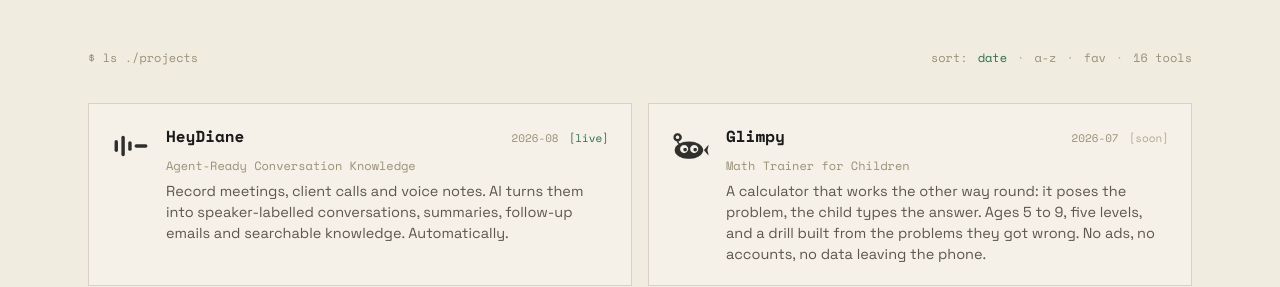
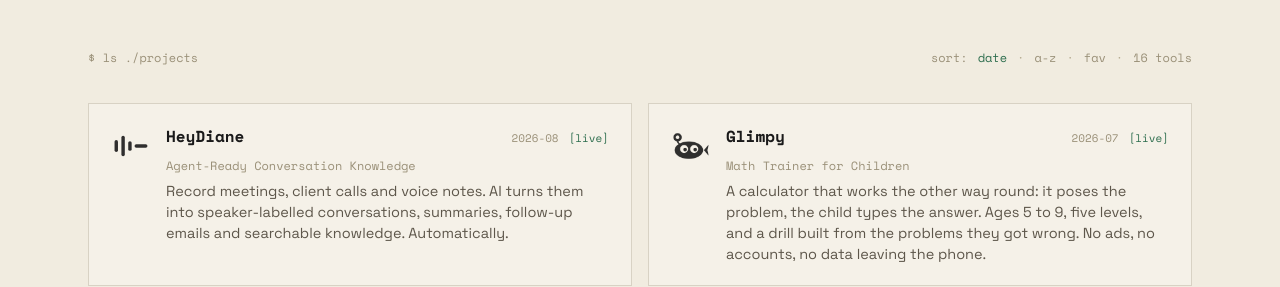
Before and after one commit to markushoefinger/vibem, a Next.js app: page / in a window 1280 px wide. Shown: the part 2660-2947 px from the top of the page. Built offline with nearby package versions, Linux system fonts and the light colour scheme.

Commit message:
Mark Glimpy live and link to www.glimpy.cc

```diff
--- a/src/app/page.tsx
+++ b/src/app/page.tsx
@@ -29,7 +29,7 @@ const projects: Project[] = [
   { name: 'HireSift', tagline: 'AI Applicant Screening', description: 'AI-powered hiring that sifts through applicants and shortlists the right talent.', status: 'live', url: 'https://hiresift.ai', devStart: '2026-02', logo: '/logos/hiresift.png' },
   { name: 'SoloCoach', tagline: 'Booking & Payments for Coaches', description: 'Independent sports coaches take bookings and get paid in one app. Clients book on mobile web, payments run through Stripe. No spreadsheets, no chasing money.', status: 'live', url: 'https://solocoach.io/', devStart: '2026-04', favorite: true, logo: '/logos/solocoach.png' },
   { name: 'MokkApp', tagline: 'App Store Screenshot Studio', description: 'Turn raw app screenshots into polished App Store visuals. The fastest way to design store listings that convert. Built for indie devs who ship.', status: 'live', url: 'https://mokkapp.app/', devStart: '2026-06', favorite: true, logo: '/logos/mokkapp.svg' },
-  { name: 'Glimpy', tagline: 'Math Trainer for Children', description: 'A calculator that works the other way round: it poses the problem, the child types the answer. Ages 5 to 9, five levels, and a drill built from the problems they got wrong. No ads, no accounts, no data leaving the phone.', status: 'coming', url: 'https://www.spacer-gif.com/glimpy', devStart: '2026-07', logo: '/logos/glimpy.png' },
+  { name: 'Glimpy', tagline: 'Math Trainer for Children', description: 'A calculator that works the other way round: it poses the problem, the child types the answer. Ages 5 to 9, five levels, and a drill built from the problems they got wrong. No ads, no accounts, no data leaving the phone.', status: 'live', url: 'https://www.glimpy.cc', devStart: '2026-07', logo: '/logos/glimpy.png' },
   { name: 'HeyDiane', tagline: 'Agent-Ready Conversation Knowledge', description: 'Record meetings, client calls and voice notes. AI turns them into speaker-labelled conversations, summaries, follow-up emails and searchable knowledge. Automatically.', status: 'live', url: 'https://www.heydiane.ai/', devStart: '2026-08', logo: '/logos/heydiane.svg' },
 ];
 
```
